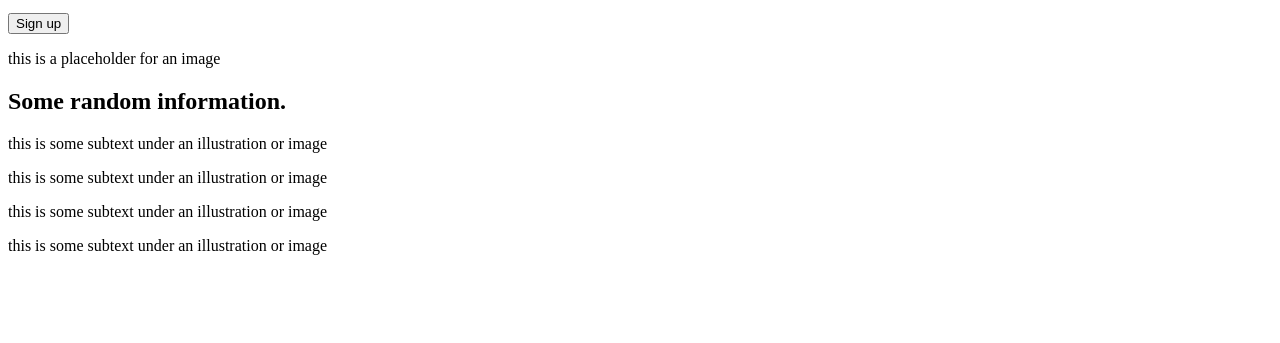
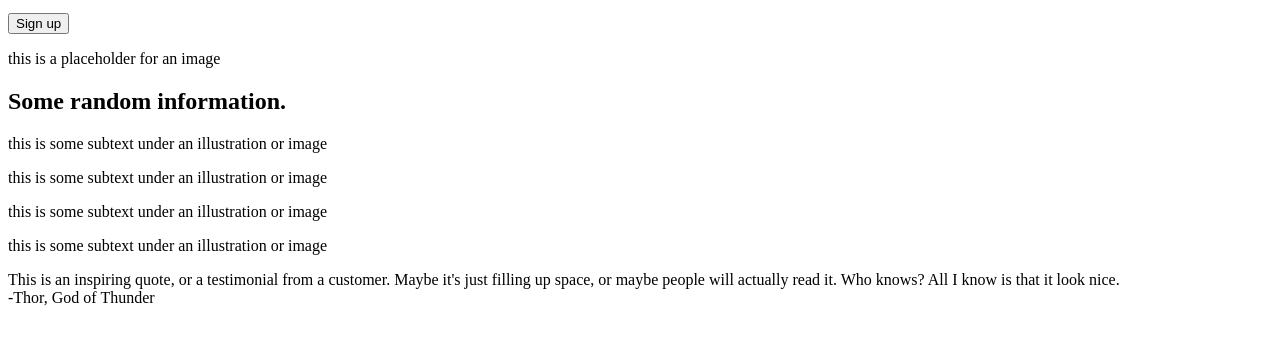
Before and after one commit to BaoLong294/odin-landing-page, a plain HTML site: page index.html in a window 1280 px wide. Shown: the part 197-540 px from the top of the page. Drawn offline with Linux system fonts and the light colour scheme.

Commit message:
feat: Add quote section HTML structure
Develops the HTML markup for the testimonial/quote section, including
text and author.

```diff
--- a/index.html
+++ b/index.html
@@ -57,11 +57,20 @@
           </div>
         </div>
       </div>
+
+      <div class="quote-section">
+        <div class="quote-text">
+          This is an inspiring quote, or a testimonial from a customer. Maybe
+          it's just filling up space, or maybe people will actually read it. Who
+          knows? All I know is that it look nice.
+        </div>
+        <div class="quote-author">-Thor, God of Thunder</div>
+      </div>
       <!-- Write content here -->
     </div>
 
     <div class="footer">
-      <!-- Write content here -->
+      <!-- write content here -->
     </div>
   </body>
 </html>
```
